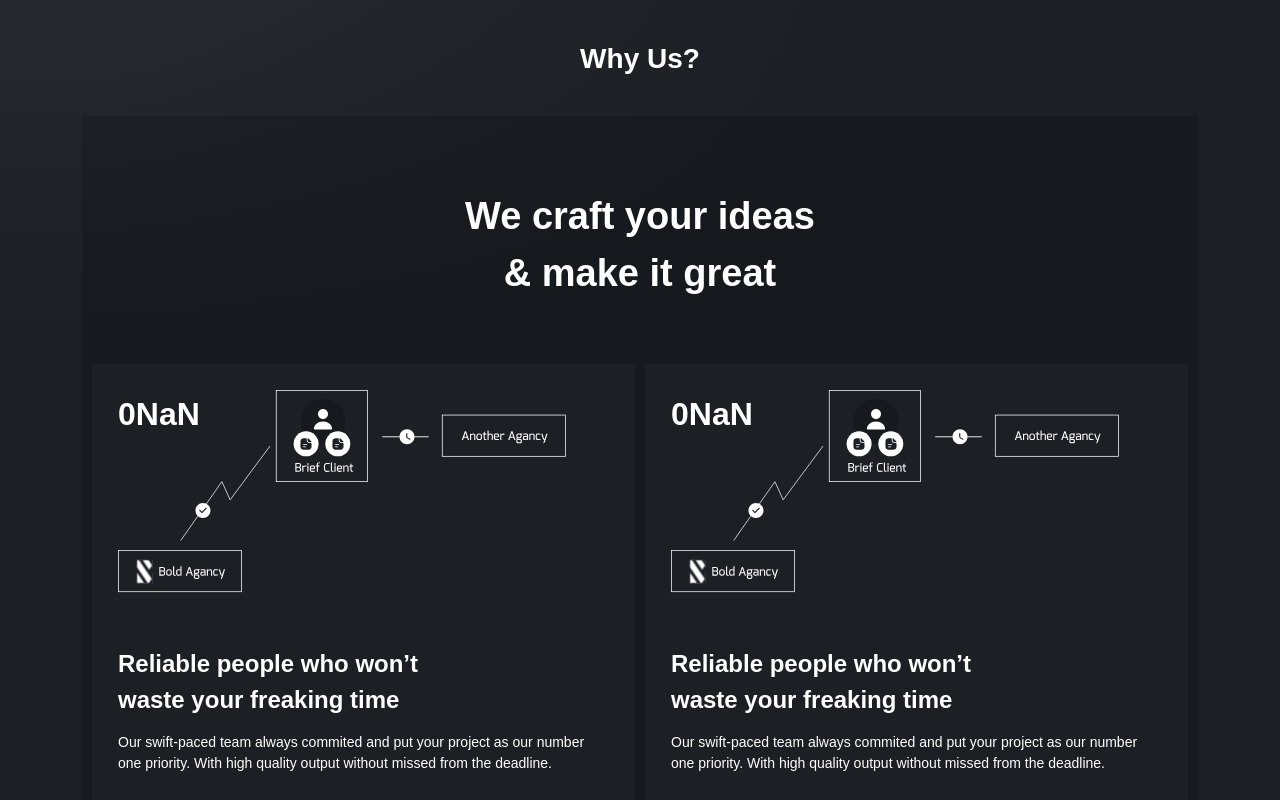
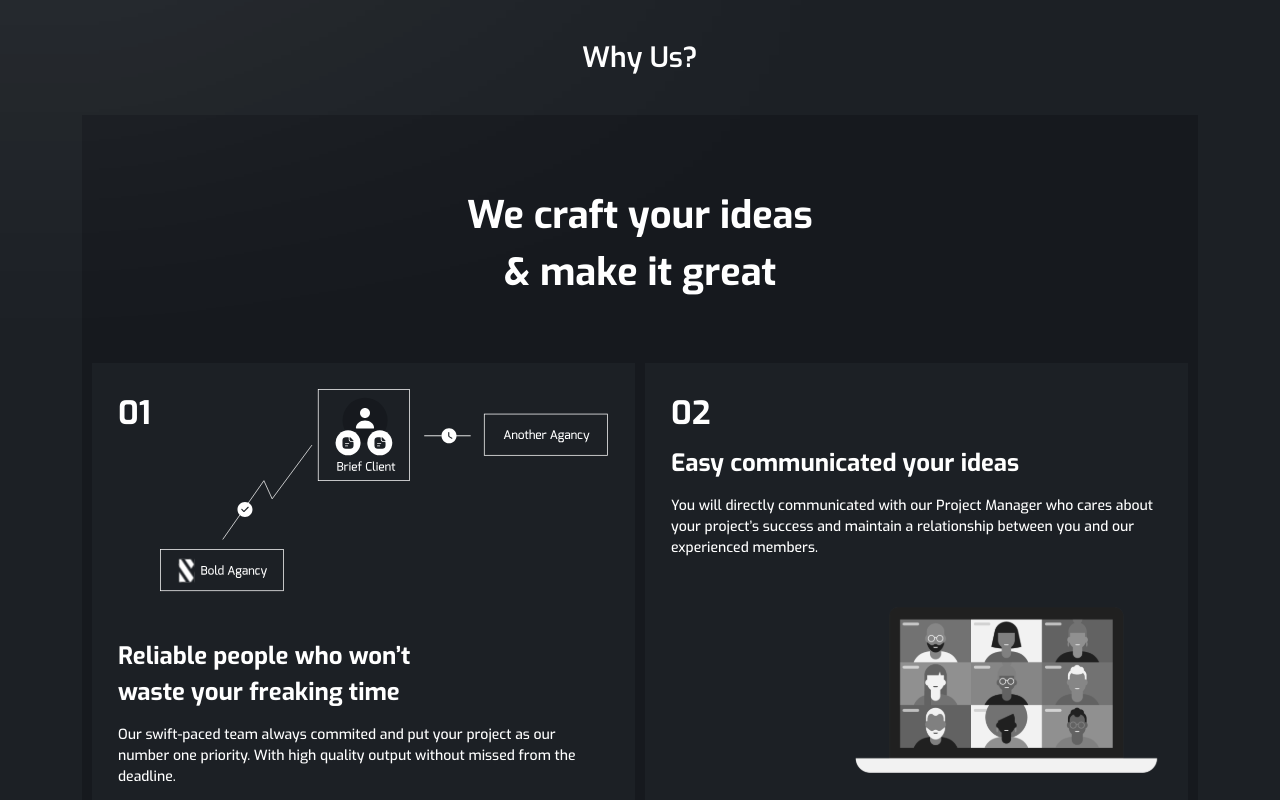
Before and after one commit to kai-zen/bold, a Next.js app: page / in a window 1280 px wide. Shown: the part 580-1380 px from the top of the page. Built offline with nearby package versions, Linux system fonts and the light colour scheme.

Commit message:
[sections.home]: Temoprary done why us section

```diff
--- a/components/cards/WhyUsCardFrame.jsx
+++ b/components/cards/WhyUsCardFrame.jsx
@@ -3,7 +3,7 @@ import { Box, Typography } from "@mui/material";
 const WhyUsCardFrame = (props) => {
   return (
     <Box sx={stlyes.container}>
-      <Typography sx={stlyes.counter}>0{props.index + 1}</Typography>
+      <Typography sx={stlyes.counter}>0{props.counter}</Typography>
       {props.children}
     </Box>
   );
@@ -14,6 +14,9 @@ const stlyes = {
     width: "100%",
     height: "100%",
     position: "relative",
+    display: "flex",
+    flexDirection: "column",
+    justifyContent: "space-between",
     backgroundColor: "secondary.main",
     p: "26px",
   },
--- a/components/sections/home/WhyUs.jsx
+++ b/components/sections/home/WhyUs.jsx
@@ -4,21 +4,48 @@ import { Box, Grid, Typography } from "@mui/material";
 
 const CardOne = () => {
   return (
-    <WhyUsCardFrame>
-      <Box sx={styles.imageBox1}>
+    <WhyUsCardFrame counter={1}>
+      <Box sx={cardsStyles.imageBox1}>
         <img
-          src="/test.svg"
+          src="/images/why-us/one.svg"
           alt="We are reliable!"
-          className="first-reason-img"
+          className="reason-img"
         />
       </Box>
+      <Box>
         <Typography sx={cardsStyles.title1}>
           Reliable people who won’t waste your freaking time
         </Typography>
         <Typography sx={cardsStyles.description1}>
-        Our swift-paced team always commited and put your project as our number
-        one priority. With high quality output without missed from the deadline.
+          Our swift-paced team always commited and put your project as our
+          number one priority. With high quality output without missed from the
+          deadline.
         </Typography>
+      </Box>
+    </WhyUsCardFrame>
+  );
+};
+
+const CardThree = () => {
+  return (
+    <WhyUsCardFrame counter={2}>
+      <Box sx={{ mt: "10px" }}>
+        <Typography sx={cardsStyles.title3}>
+          Easy communicated your ideas
+        </Typography>
+        <Typography sx={cardsStyles.description1}>
+          You will directly communicated with our Project Manager who cares
+          about your project’s success and maintain a relationship between you
+          and our experienced members.
+        </Typography>
+      </Box>
+      <Box sx={cardsStyles.imageBox3}>
+        <img
+          src="/images/why-us/three.svg"
+          alt="Easy communication!"
+          className="reason-img"
+        />
+      </Box>
     </WhyUsCardFrame>
   );
 };
@@ -32,11 +59,18 @@ const WhyUs = () => {
           We craft your ideas & make it great
         </Typography>
         <Grid container spacing="10px">
-          {[0, 1, 2, 3].map((item, i) => (
-            <Grid item xs={12} lg={6} key={item}>
+          <Grid item xs={12} lg={6}>
             <CardOne />
           </Grid>
-          ))}
+          <Grid item xs={12} lg={6}>
+            <CardThree />
+          </Grid>
+          <Grid item xs={12} lg={6}>
+            <CardThree />
+          </Grid>
+          <Grid item xs={12} lg={6}>
+            <CardOne />
+          </Grid>
         </Grid>
       </Box>
     </Box>
@@ -70,6 +104,13 @@ const cardsStyles = {
     display: "flex",
     justifyContent: "flex-end",
   },
+  imageBox3: {
+    width: "100%",
+    display: "flex",
+    height: "auto",
+    alignItems: "flex-end",
+    justifyContent: "flex-end",
+  },
   title1: {
     fontSize: "24px",
     fontWeight: "700",
@@ -77,7 +118,14 @@ const cardsStyles = {
     mt: "46px",
     mb: "14px",
   },
-  description1: { fontSize: "14px", fontWeight: "500" },
+  title3: {
+    fontSize: "24px",
+    fontWeight: "700",
+    maxWidth: "360px",
+    mt: "46px",
+    mb: "14px",
+  },
+  description1: { fontSize: "14px", fontWeight: "500", maxWidth: "500px" },
 };
 
 export default WhyUs;
--- a/helpers/theme.js
+++ b/helpers/theme.js
@@ -13,7 +13,7 @@ export const theme = createTheme({
     },
   },
   typography: {
-    fontFamily: ["Exo", "sans-serif"],
+    fontFamily: "Exo",
     button: {
       textTransform: "none",
     },
--- a/pages/_document.jsx
+++ b/pages/_document.jsx
@@ -1,4 +1,4 @@
-import { Html, Head, Main, NextScript } from 'next/document'
+import { Html, Head, Main, NextScript } from "next/document";
 
 export default function Document() {
   return (
@@ -16,5 +16,5 @@ export default function Document() {
         <NextScript />
       </body>
     </Html>
-  )
+  );
 }
--- a/styles/globals.css
+++ b/styles/globals.css
@@ -40,6 +40,6 @@ select {
   font: inherit;
 }
 
-.first-reason-img {
+.reason-img {
   max-width: 100%;
 }
```
Also changed, not shown: public/images/why-us/one.svg (renamed from public/test.svg), public/images/why-us/three.svg (added). Lines whose indentation alone changed are shown as unchanged.
